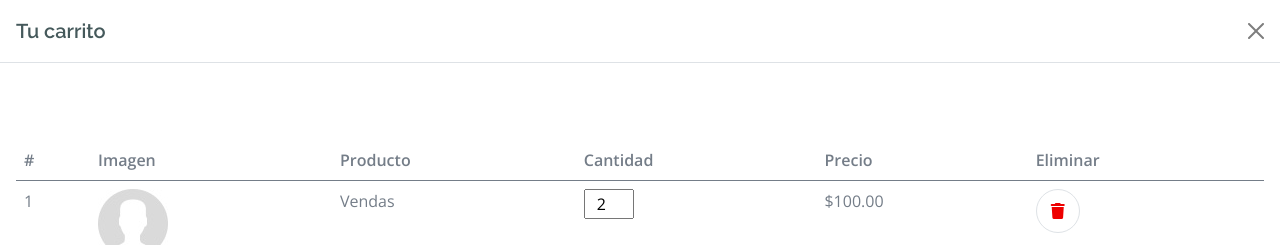
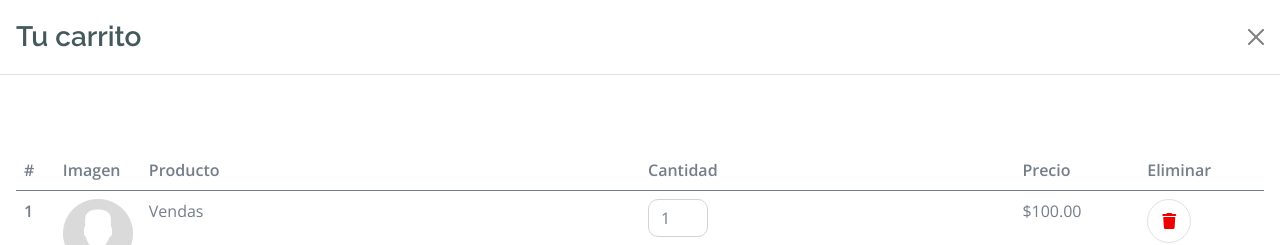
Before and after one commit to IsaacMur/Famcov2, a Flask app: page / in a window 1280 px wide, after a click that opens the changed part. Shown: the top 245 px of the page. Run offline with Flask 3, Linux system fonts and the light colour scheme; data that the repository does not hold is empty; some libraries are stand-ins or nearby versions.

Commit message:
Cambio de diseño en tabla

```diff
--- a/Templates/index.html
+++ b/Templates/index.html
@@ -114,36 +114,31 @@
 
         <!-- Modal Cart Start -->
         <div class="modal fade" id="cartModal" tabindex="-1" aria-labelledby="exampleModalLabel" aria-hidden="true">
-
-
             <div class="modal-dialog modal-fullscreen">
                 <div class="modal-content rounded-0">
                     <div class="modal-header">
-                        <h5 class="modal-title" id="exampleModalLabel">Tu carrito</h5>
+                        <h3 class="modal-title text-center" id="exampleModalLabel">Tu carrito</h3>
                         <button type="button" class="btn-close" data-bs-dismiss="modal" aria-label="Close"></button>
                     </div>
                     <div class="modal-body d-flex align-items-center">
                         <table class="table">
                             <thead>
-                                <th scope="col">#</th>
-                                <th scope="col">Imagen</th>
-                                <th scope="col">Producto</th>
-                                <th scope="col">Cantidad</th>
-                                <th scope="col">Precio</th>
-                                <th scope="col">Eliminar</th>
+                                <th class="col-num">#</th>
+                                <th class="col-imagen">Imagen</th>
+                                <th class="col-producto">Producto</th>
+                                <th class="col-cantidad">Cantidad</th>
+                                <th class="col-precio">Precio</th>
+                                <th class="col-eliminar">Eliminar</th>
                             </thead>
                             <tbody>
                                 <tr>
-                                    <td>1</td>
+                                    <th scope="row">1</th>
                                     <td><img src="../static/images/avatar.jpg" alt=""></td>
                                     <td>Vendas</td>
                                     <td>
-                                        <input
-                                          type="number"
-                                          value="2"
-                                          min="1"
-                                          style="width: 50px; text-align: center;"
-                                          onchange="updateTotal(this)">
+                                        <div class="col-md-2 quantity">
+                                            <input id="quantity" type="number" value ="1" min="1" class="form-control quantity-input">
+                                        </div>
                                     </td>
                                     <td>$100.00</td>
                                     <td>
@@ -153,16 +148,13 @@
                                     </td>
                                 </tr>
                                 <tr>
-                                    <td>1</td>
+                                    <th scope="row">1</th>
                                     <td><img src="../static/images/avatar.jpg" alt=""></td>
                                     <td>Vendas</td>
                                     <td>
-                                        <input
-                                          type="number"
-                                          value="2"
-                                          min="1"
-                                          style="width: 50px; text-align: center;"
-                                          onchange="updateTotal(this)">
+                                        <div class="col-md-2 quantity">
+                                            <input id="quantity" type="number" value ="1" min="1" class="form-control quantity-input">
+                                        </div>
                                     </td>
                                     <td>$100.00</td>
                                     <td>
@@ -172,16 +164,13 @@
                                     </td>
                                 </tr>
                                 <tr>
-                                    <td>1</td>
+                                    <th scope="row">1</th>
                                     <td><img src="../static/images/avatar.jpg" alt=""></td>
                                     <td>Vendas</td>
                                     <td>
-                                        <input
-                                          type="number"
-                                          value="2"
-                                          min="1"
-                                          style="width: 50px; text-align: center;"
-                                          onchange="updateTotal(this)">
+                                        <div class="col-md-2 quantity">
+                                            <input id="quantity" type="number" value ="1" min="1" class="form-control quantity-input">
+                                        </div>
                                     </td>
                                     <td>$100.00</td>
                                     <td>
@@ -199,10 +188,9 @@
                             Continuar
                         </a>
                         <hr>
-                        <h5 class="text-center">El pago de envio es por su cuenta</h5>
+                        <h6 class="text-center">El pago de envio es por su cuenta</h6>
                     </div>
                 </div>
-
             </div>
         </div>
         <!-- Modal Cart End -->
--- a/static/css/style.css
+++ b/static/css/style.css
@@ -580,3 +580,26 @@
 
 
 /* Cart Start */
+.col-num{
+    width: 15x;
+}
+
+.col-imagen{
+    width: 5%;
+}
+
+.col-producto{
+    width: 40%;
+}
+
+.col-cantidad{
+    width: 30%;
+}
+
+.col-precio{
+    width: 10%;
+}
+
+.col-eliminar{
+    width: 10%;
+}
```
